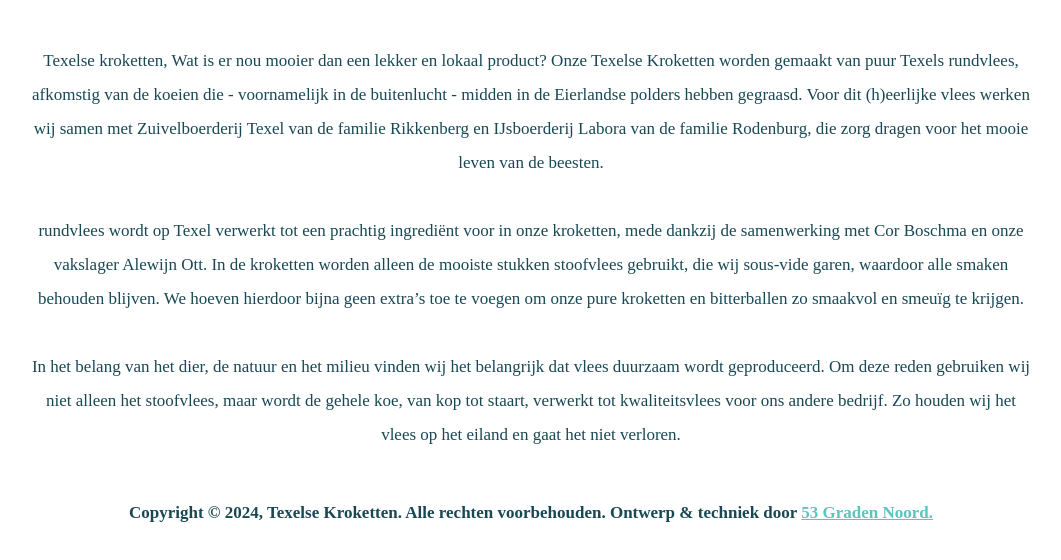
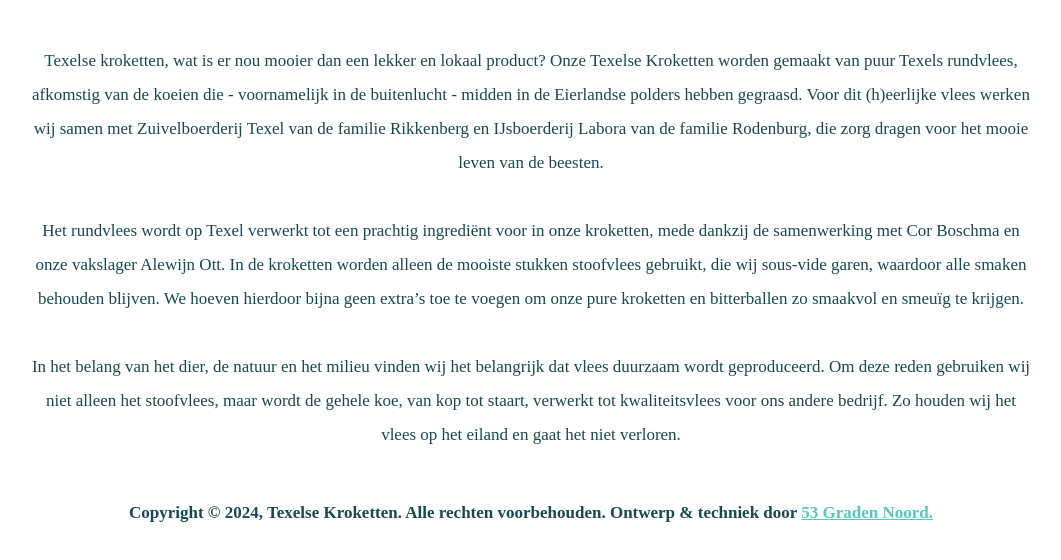
Before and after one commit to anoukbruinn/texelse-kroketten, a plain HTML site: page index.html in a window 1280 px wide. Shown: the part 222-782 px from the top of the page, without its empty margins (109-1170 px from the left). Drawn offline with Linux system fonts and the light colour scheme; a web font is replaced by a local one.

Commit message:
text update

```diff
--- a/index.html
+++ b/index.html
@@ -24,18 +24,18 @@
             <div class="content">
                 <h2>Coming soon!</h2>
                 <p>
-                    Texelse kroketten, Wat is er nou mooier dan een lekker en lokaal product? Onze Texelse Kroketten
+                    Texelse kroketten, wat is er nou mooier dan een lekker en lokaal product? Onze Texelse Kroketten
                     worden gemaakt van puur Texels rundvlees, afkomstig van de koeien die - voornamelijk in de
                     buitenlucht - midden in de Eierlandse polders hebben gegraasd. Voor dit (h)eerlijke vlees werken wij
                     samen met Zuivelboerderij Texel van de familie Rikkenberg en IJsboerderij Labora van de familie
                     Rodenburg, die zorg dragen voor het mooie leven van de beesten.
                 </p>
                 <p>
-                    rundvlees wordt op Texel verwerkt tot een prachtig ingrediënt voor in onze kroketten, mede dankzij
-                    de samenwerking met Cor Boschma en onze vakslager Alewijn Ott. In de kroketten worden alleen de
-                    mooiste stukken stoofvlees gebruikt, die wij sous-vide garen, waardoor alle smaken behouden blijven.
-                    We hoeven hierdoor bijna geen extra’s toe te voegen om onze pure kroketten en bitterballen zo
-                    smaakvol en smeuïg te krijgen.
+                    Het rundvlees wordt op Texel verwerkt tot een prachtig ingrediënt voor in onze kroketten, mede
+                    dankzij de samenwerking met Cor Boschma en onze vakslager Alewijn Ott. In de kroketten worden alleen
+                    de mooiste stukken stoofvlees gebruikt, die wij sous-vide garen, waardoor alle smaken behouden
+                    blijven. We hoeven hierdoor bijna geen extra’s toe te voegen om onze pure kroketten en bitterballen
+                    zo smaakvol en smeuïg te krijgen.
                 </p>
                 <p>
                     In het belang van het dier, de natuur en het milieu vinden wij het belangrijk dat vlees duurzaam
```
